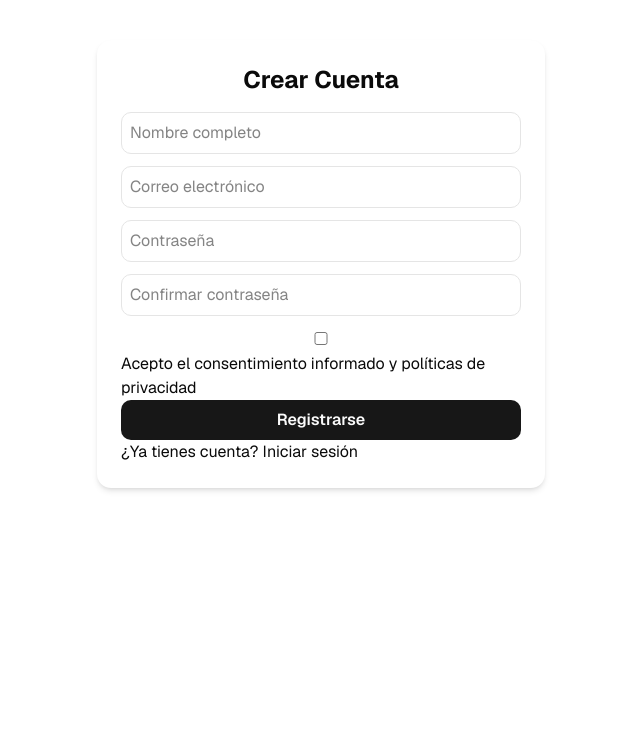
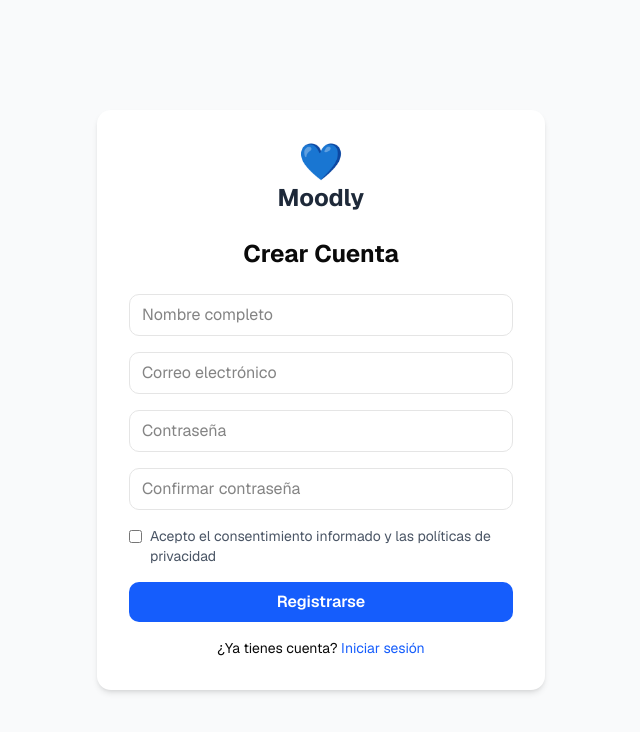
Before and after one commit to AngelVel14/emotional-analysis-system, a Next.js app: page /register in a window 1280 px wide. Shown: the top 732 px of the page, without its empty margins (319-959 px from the left). Built offline with nearby package versions, Linux system fonts and the light colour scheme.

Commit message:
actualizacion del page del register y login para el style

```diff
--- a/app/login/page.tsx
+++ b/app/login/page.tsx
@@ -10,31 +10,61 @@ export default function LoginPage() {
   const handleSubmit = (e: React.FormEvent) => {
     e.preventDefault();
     console.log("Login con", email, password);
-    // Aquí puedes hacer fetch a tu backend
     router.push("/dashboard");
   };
 
   return (
-    <div className="auth-container">
-      <h2>Iniciar Sesión</h2>
-      <form onSubmit={handleSubmit}>
+    <div className="min-h-screen flex items-center justify-center bg-gray-50">
+      <div className="w-full max-w-md bg-white p-8 rounded-xl shadow-md">
+
+        {/* Logo y nombre */}
+        <div className="flex flex-col items-center mb-6">
+          <span className="text-4xl">💙</span>
+          <span className="text-2xl font-bold text-gray-800">Moodly</span>
+        </div>
+
+        <h2 className="text-2xl font-bold text-center mb-6">Iniciar Sesión</h2>
+
+        <form onSubmit={handleSubmit} className="space-y-4">
           <input
             type="email"
             placeholder="Correo electrónico"
             value={email}
             onChange={(e) => setEmail(e.target.value)}
             required
+            className="w-full px-3 py-2 border rounded-lg focus:ring-2 focus:ring-blue-500"
           />
+
           <input
             type="password"
             placeholder="Contraseña"
             value={password}
             onChange={(e) => setPassword(e.target.value)}
             required
+            className="w-full px-3 py-2 border rounded-lg focus:ring-2 focus:ring-blue-500"
           />
-        <button type="submit">Ingresar</button>
+
+          <div className="text-right text-sm">
+            <a href="#" className="text-blue-600 hover:underline">
+              ¿Olvidaste tu contraseña?
+            </a>
+          </div>
+
+          <button
+            type="submit"
+            className="w-full bg-blue-600 text-white font-semibold py-2 rounded-lg hover:bg-blue-700 transition"
+          >
+            Ingresar
+          </button>
         </form>
-      <p>¿No tienes cuenta? <a href="/register">Crear cuenta</a></p>
+
+        <p className="text-center text-sm mt-4">
+          ¿No tienes cuenta?{" "}
+          <a href="/register" className="text-blue-600 hover:underline">
+            Crear cuenta
+          </a>
+        </p>
+      </div>
     </div>
   );
 }
--- a/app/register/page.tsx
+++ b/app/register/page.tsx
@@ -26,32 +26,85 @@ export default function RegisterPage() {
       return alert("Debes aceptar el consentimiento informado");
     }
     console.log("Registro con", form);
-    // Aquí puedes hacer fetch a tu backend
     router.push("/login");
   };
 
   return (
-    <div className="auth-container">
-      <h2>Crear Cuenta</h2>
-      <form onSubmit={handleSubmit}>
-        <input name="nombre" placeholder="Nombre completo" onChange={handleChange} required />
-        <input name="email" type="email" placeholder="Correo electrónico" onChange={handleChange} required />
-        <input name="password" type="password" placeholder="Contraseña" onChange={handleChange} required />
-        <input name="confirmPassword" type="password" placeholder="Confirmar contraseña" onChange={handleChange} required />
+    <div className="min-h-screen flex items-center justify-center bg-gray-50">
+      <div className="w-full max-w-md bg-white p-8 rounded-xl shadow-md">
 
-        <label>
+        {/* Logo y nombre */}
+        <div className="flex flex-col items-center mb-6">
+          <span className="text-4xl">💙</span>
+          <span className="text-2xl font-bold text-gray-800">Moodly</span>
+        </div>
+
+        <h2 className="text-2xl font-bold text-center mb-6">Crear Cuenta</h2>
+
+        <form onSubmit={handleSubmit} className="space-y-4">
           <input
-            type="checkbox"
-            name="consentimiento"
-            checked={form.consentimiento}
+            name="nombre"
+            placeholder="Nombre completo"
             onChange={handleChange}
+            required
+            className="w-full px-3 py-2 border rounded-lg focus:ring-2 focus:ring-blue-500"
           />
-          Acepto el consentimiento informado y políticas de privacidad
-        </label>
 
-        <button type="submit">Registrarse</button>
-      </form>
-      <p>¿Ya tienes cuenta? <a href="/login">Iniciar sesión</a></p>
+          <input
+            name="email"
+            type="email"
+            placeholder="Correo electrónico"
+            onChange={handleChange}
+            required
+            className="w-full px-3 py-2 border rounded-lg focus:ring-2 focus:ring-blue-500"
+          />
+
+          <input
+            name="password"
+            type="password"
+            placeholder="Contraseña"
+            onChange={handleChange}
+            required
+            className="w-full px-3 py-2 border rounded-lg focus:ring-2 focus:ring-blue-500"
+          />
+
+          <input
+            name="confirmPassword"
+            type="password"
+            placeholder="Confirmar contraseña"
+            onChange={handleChange}
+            required
+            className="w-full px-3 py-2 border rounded-lg focus:ring-2 focus:ring-blue-500"
+          />
+
+          <label className="flex items-start space-x-2 text-sm text-gray-600">
+            <input
+              type="checkbox"
+              name="consentimiento"
+              checked={form.consentimiento}
+              onChange={handleChange}
+              className="mt-1"
+            />
+            <span>
+              Acepto el consentimiento informado y las políticas de privacidad
+            </span>
+          </label>
+
+          <button
+            type="submit"
+            className="w-full bg-blue-600 text-white font-semibold py-2 rounded-lg hover:bg-blue-700 transition"
+          >
+            Registrarse
+          </button>
+        </form>
+
+        <p className="text-center text-sm mt-4">
+          ¿Ya tienes cuenta?{" "}
+          <a href="/login" className="text-blue-600 hover:underline">
+            Iniciar sesión
+          </a>
+        </p>
+      </div>
     </div>
   );
 }
```
Lines whose indentation alone changed are shown as unchanged.
